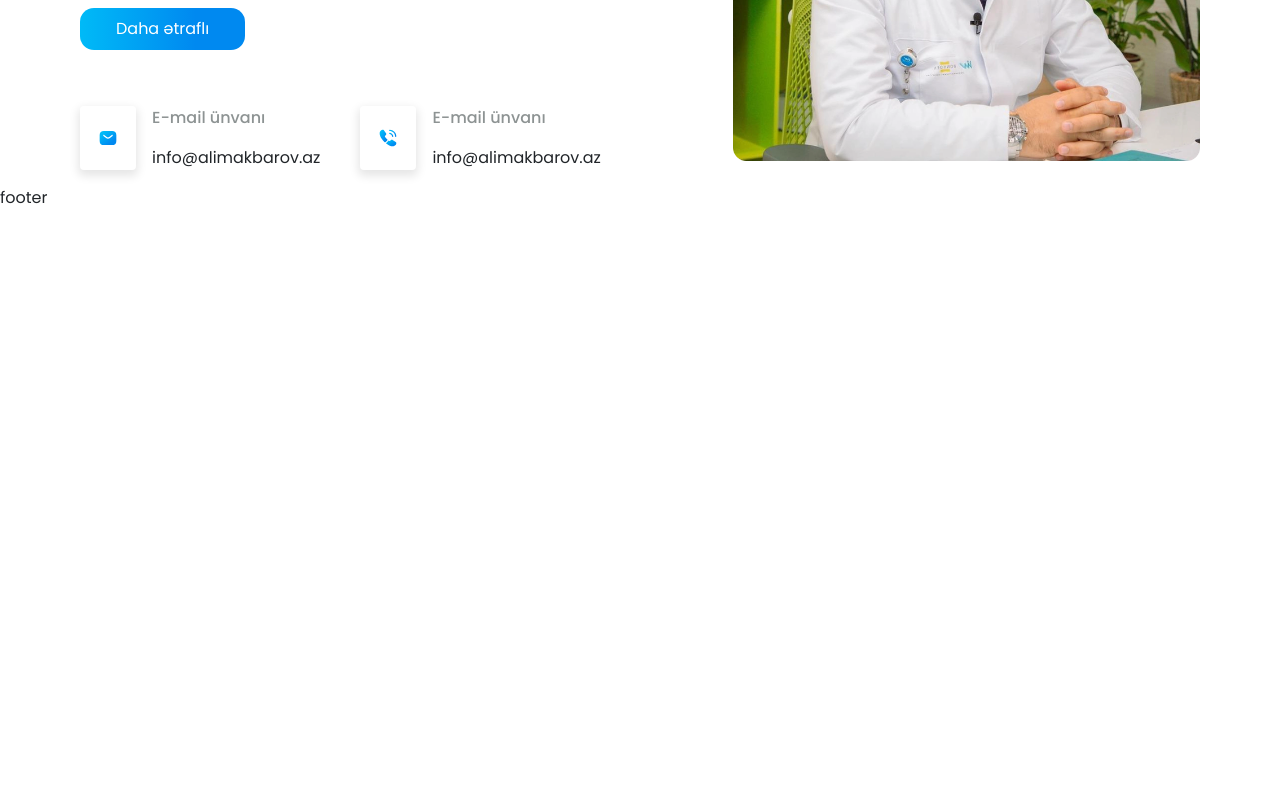
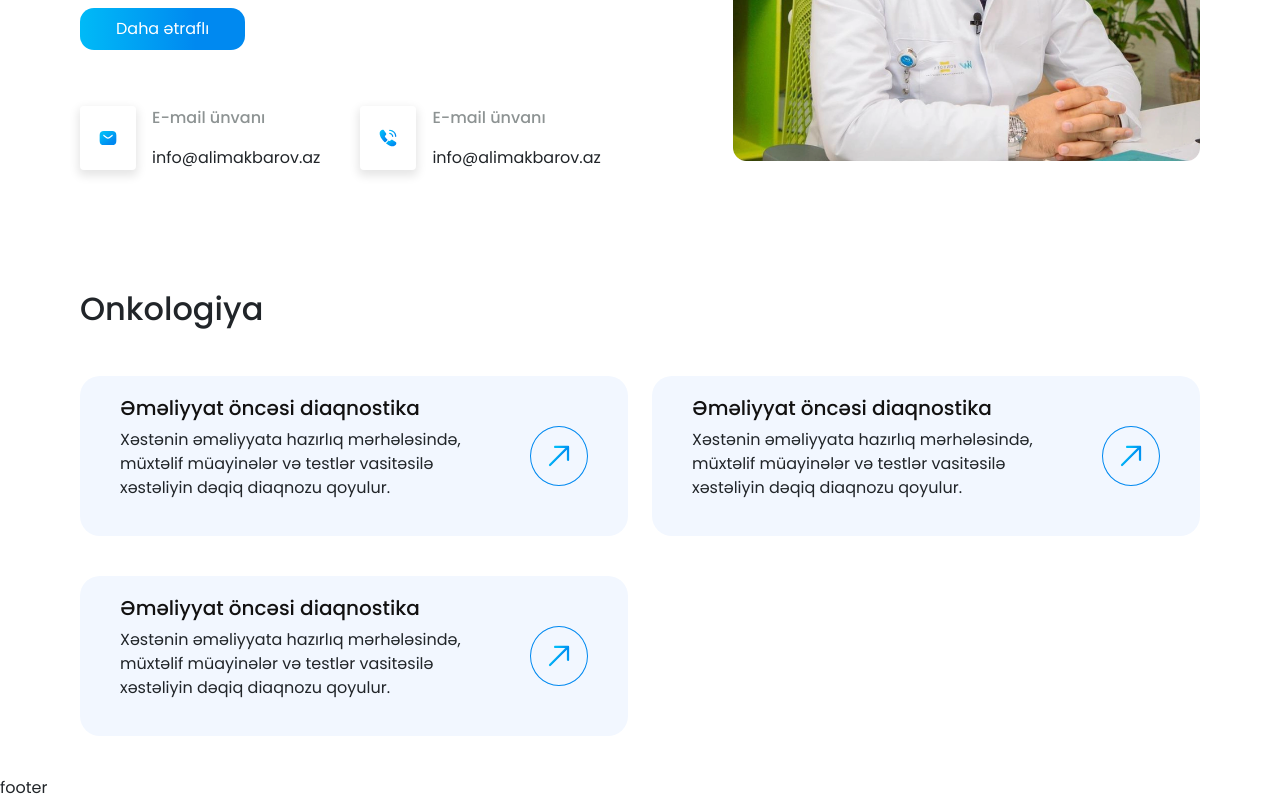
Before and after one commit to ShehlaAbdul/alim-akbarev, a React (Vite) app: page / in a window 1280 px wide. Shown: the part 437-1237 px from the top of the page. Before the commit the page ends 800 px from the top, so only its background shows below. Built offline with nearby package versions, Linux system fonts and the light colour scheme.

Commit message:
oncology is ready

```diff
--- a/src/components/Oncology/Oncology.jsx
+++ b/src/components/Oncology/Oncology.jsx
@@ -1,11 +1,55 @@
 import React from 'react';
 import "./Style.scss";
+import Arrow from "../../assets/icons/arrow.svg";
 
 function Oncology() {
+  const oncology = [
+    {
+      id: 1,
+      title: "Əməliyyat öncəsi diaqnostika",
+      shortDesc:
+        "Xəstənin əməliyyata hazırlıq mərhələsində, müxtəlif müayinələr və testlər vasitəsilə xəstəliyin dəqiq diaqnozu qoyulur.",
+      longDesc:
+        "Onkologiyada diaqnostika prosesində məqsəd şişin mövcudluğunu aşkar etmək, onun bədxassəli (malign) və ya xoşxassəli (benign) olduğunu müəyyənləşdirmək, yayılma dərəcəsini (stadiasını) qiymətləndirmək və müalicə planını seçməkdir. Bu məqsədlə bir neçə əsas müayinə üsulundan istifadə olunur:",
+    },
+    {
+      id: 2,
+      title: "Əməliyyat öncəsi diaqnostika",
+      shortDesc:
+        "Xəstənin əməliyyata hazırlıq mərhələsində, müxtəlif müayinələr və testlər vasitəsilə xəstəliyin dəqiq diaqnozu qoyulur.",
+      longDesc:
+        "Onkologiyada diaqnostika prosesində məqsəd şişin mövcudluğunu aşkar etmək, onun bədxassəli (malign) və ya xoşxassəli (benign) olduğunu müəyyənləşdirmək, yayılma dərəcəsini (stadiasını) qiymətləndirmək və müalicə planını seçməkdir. Bu məqsədlə bir neçə əsas müayinə üsulundan istifadə olunur:",
+    },
+    {
+      id: 3,
+      title: "Əməliyyat öncəsi diaqnostika",
+      shortDesc:
+        "Xəstənin əməliyyata hazırlıq mərhələsində, müxtəlif müayinələr və testlər vasitəsilə xəstəliyin dəqiq diaqnozu qoyulur.",
+      longDesc:
+        "Onkologiyada diaqnostika prosesində məqsəd şişin mövcudluğunu aşkar etmək, onun bədxassəli (malign) və ya xoşxassəli (benign) olduğunu müəyyənləşdirmək, yayılma dərəcəsini (stadiasını) qiymətləndirmək və müalicə planını seçməkdir. Bu məqsədlə bir neçə əsas müayinə üsulundan istifadə olunur:",
+    },
+  ];
   return (
-    <div>
-      oncology
-    </div>
+    <section id="oncology">
+      <div className="oncology">
+        <h1>Onkologiya</h1>
+        <div className="row">
+          {oncology.map((detail) => (
+            <div className="col-12 col-lg-6">
+              <div className="detail-card d-flex">
+                <div className="text-side">
+                  <h4>{detail.title}</h4>
+                  <p>{detail.shortDesc}</p>
+                </div>
+                <div className="arrow">
+                  <img src={Arrow} alt="" />
+                </div>
+              </div>
+            </div>
+          ))}
+        </div>
+      </div>
+    </section>
   );
 }
 
--- /dev/null
+++ b/src/components/Oncology/Style.scss
@@ -0,0 +1,42 @@
+
+@use "../../styles//global.scss" as*;
+#oncology{
+    padding-top: 104px;
+    .oncology{
+        h1{
+            font-size: 32px;
+            font-weight: 500;
+            padding-bottom: 40px;
+        }
+        .detail-card{
+            background-color:#F2F7FF;
+            border-radius: 20px;
+            padding:20px 40px;
+            margin-bottom: 40px;
+            align-items: center;
+            gap: 30px;
+            &:hover{
+                transition: all 300ms;
+                box-shadow: 1px 1px 7px #dcdee3;
+                .arrow{
+                    background-color: $primary_color;
+
+                }
+            }
+            h4{
+                font-size: 20px;
+                color: #121111;
+            }
+            .arrow{
+                padding: 10px;
+                width: 60px;
+                height: 60px;
+                border: 1px solid #0089F0;
+                border-radius: 50%;
+                img{
+                    width: 36px;
+                }
+            }
+        }
+    }
+}
--- a/src/pages/HomePage/HomePage.jsx
+++ b/src/pages/HomePage/HomePage.jsx
@@ -1,11 +1,13 @@
 import React from 'react';
 import "./Style.scss";
 import HomeHero from '../../components/HomeHero/HomeHero.jsx';
+import Oncology from '../../components/Oncology/Oncology.jsx';
 
 function HomePage() {
   return (
     <div>
-      <HomeHero/>
+      <HomeHero />
+      <Oncology/>
     </div>
   );
 }
```
Also changed, not shown: src/assets/icons/arrow.svg (added), src/components/Oncology/Oncology.scss (deleted).
